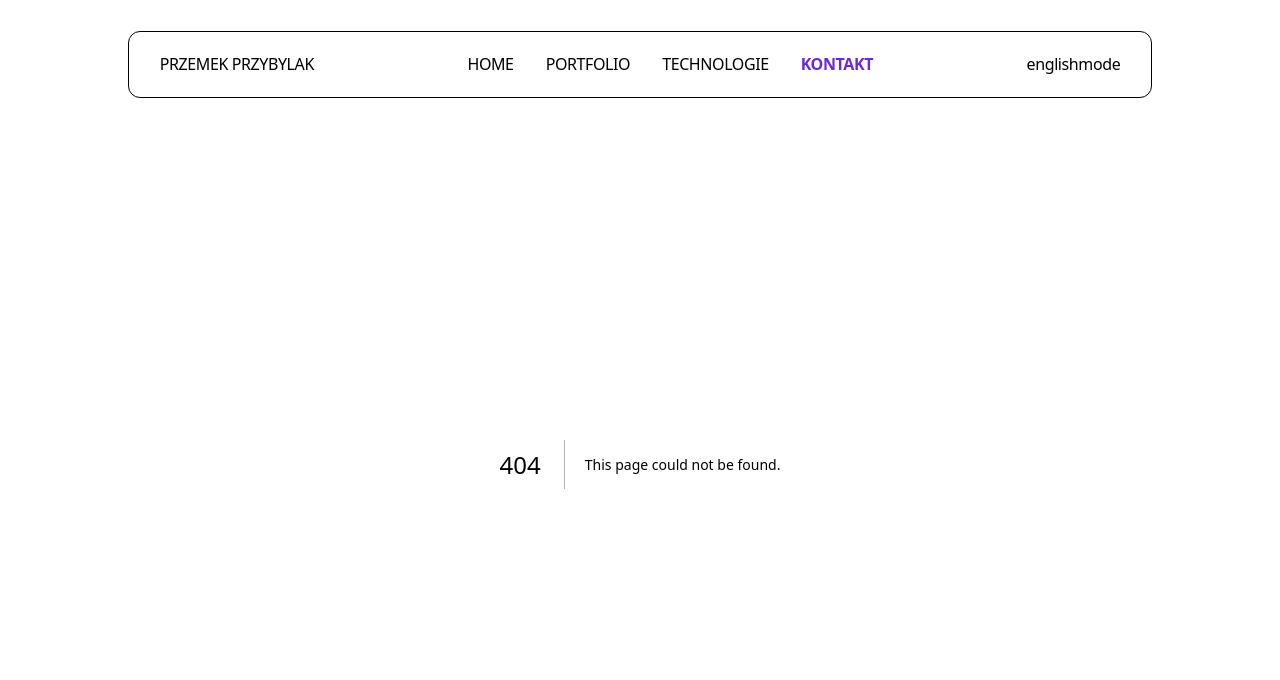
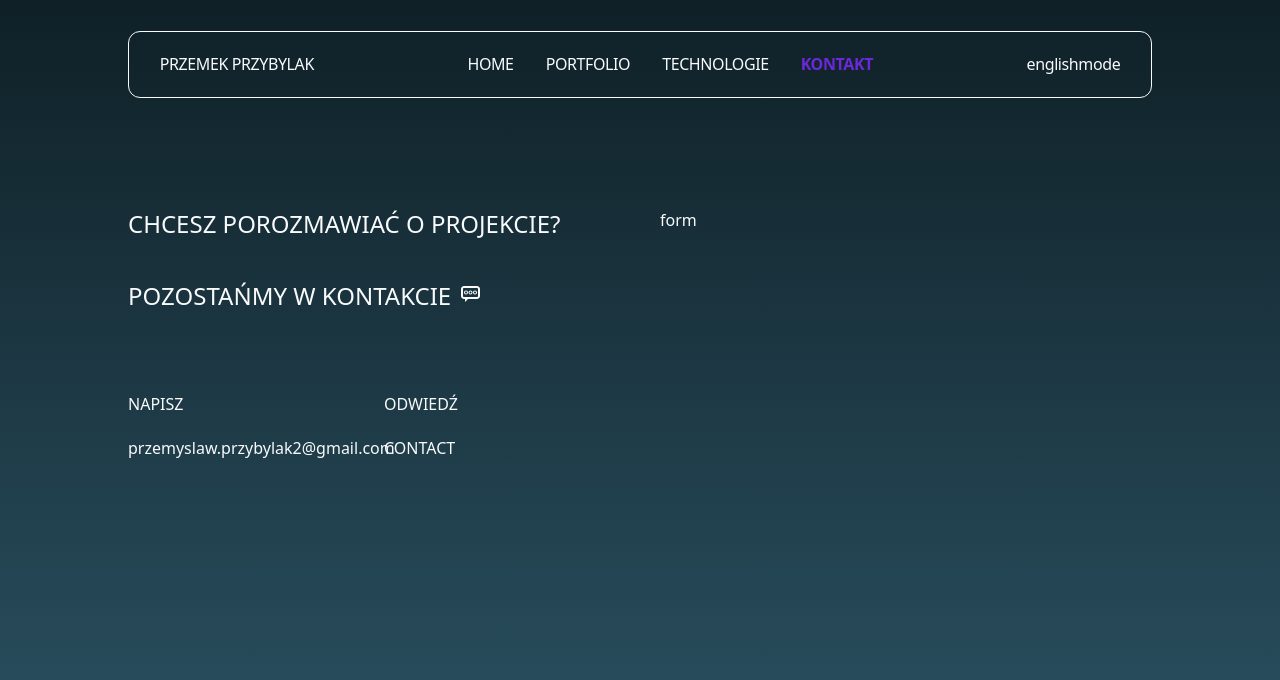
Before and after one commit to Przemek-Przybylak/portfolio-v2, a Next.js app: page /contact in a window 1280 px wide. Before the commit this address had no page. Shown: the top 680 px of the page. Built offline with nearby package versions, Linux system fonts and the light colour scheme.

Commit message:
init ContactPage component

```diff
--- /dev/null
+++ b/src/app/contact/page.tsx
@@ -0,0 +1,32 @@
+import { TiMessageTyping } from "react-icons/ti";
+
+export default function ContactPage() {
+  return (
+    <main className="w-full  m-0 py-20 grid grid-cols-2 gap-10">
+      <section className="flex items-center justify-center flex-col gap-20 uppercase">
+        <div
+          className="flex w-full justify-evenly flex-col gap-10
+       text-2xl"
+        >
+          <h1>Chcesz porozmawiać o projekcie?</h1>
+          <p className="inline-flex space-x-2">
+            <span>Pozostańmy w kontakcie </span>
+            <TiMessageTyping className="text-2xl " />
+          </p>
+        </div>
+        <div className="w-full  m-0 grid grid-cols-2 grid-rows-2 gap-5">
+          <p>Napisz</p>
+          <p>Odwiedź</p>
+          <a
+            className="lowercase"
+            href="mailto:przemyslaw.przybylak2@gmail.com"
+          >
+            przemyslaw.przybylak2@gmail.com
+          </a>
+          <p>contact</p>
+        </div>
+      </section>
+      <section className="w-1/2 ">form</section>
+    </main>
+  );
+}
```
